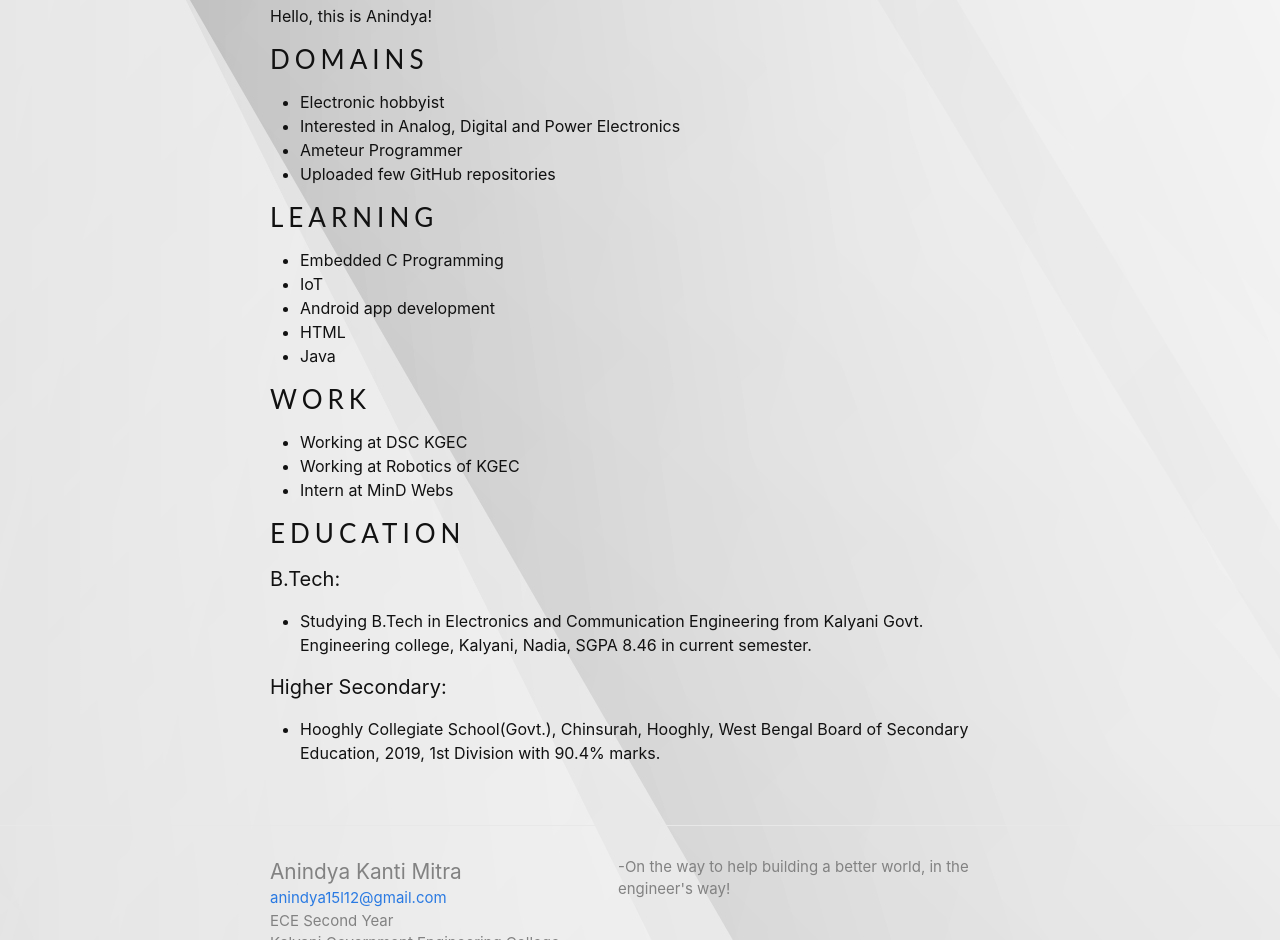
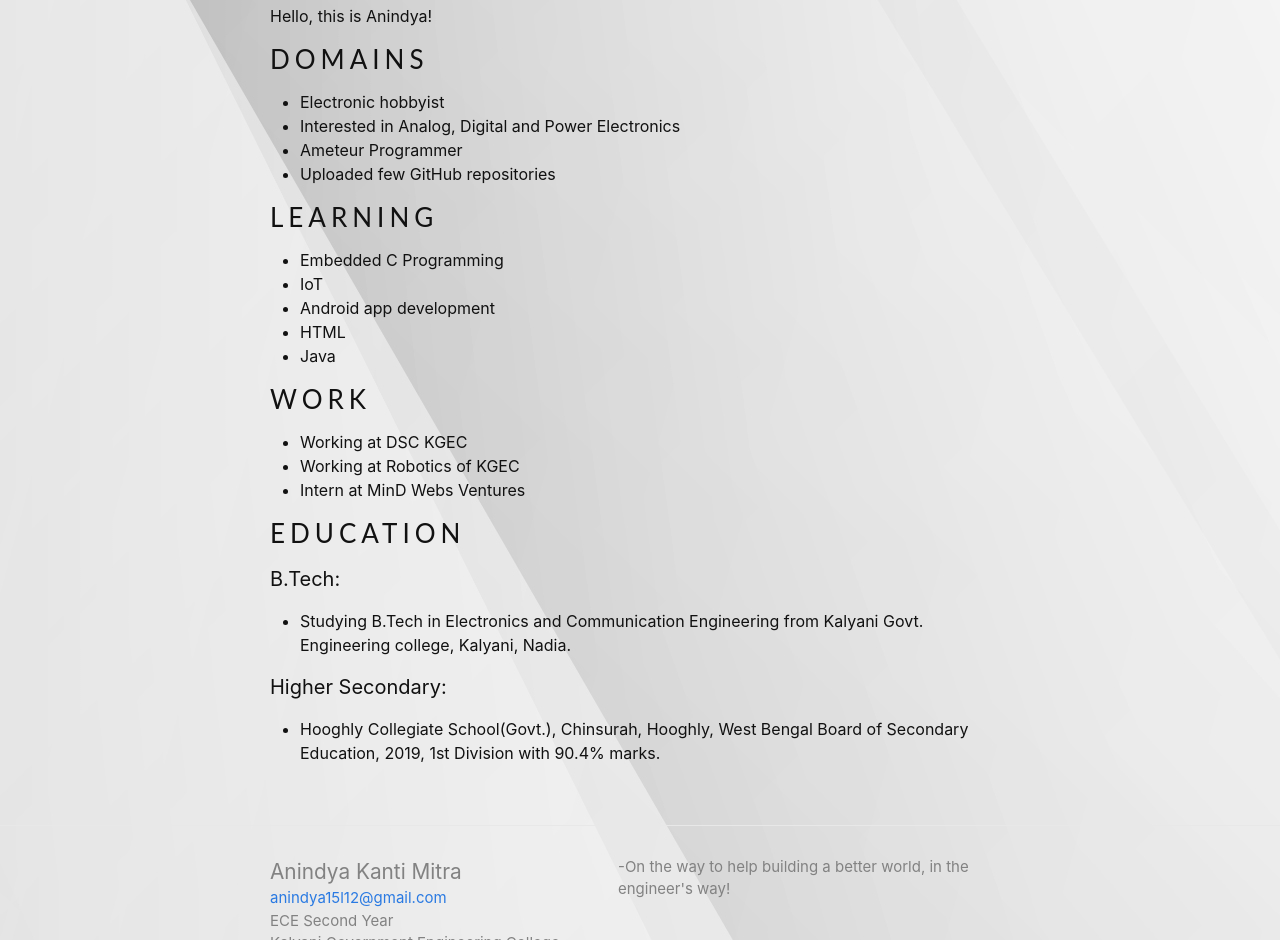
Before and after one commit to AKM15machine/AKM15machine.github.io, a plain HTML site: page about/index.html in a window 1280 px wide. Shown: the part 160-1100 px from the top of the page. Drawn offline with Linux system fonts and the light colour scheme.

Commit message:
Updated About

```diff
--- a/about/index.html
+++ b/about/index.html
@@ -73,15 +73,14 @@
 <ul>
   <li>Working at DSC KGEC</li>
   <li>Working at Robotics  of KGEC</li>
-  <li>Intern at MinD Webs</li>
+  <li>Intern at MinD Webs Ventures</li>
 </ul>
 
 <h3 id="education">Education</h3>
 <h4 id="btech">B.Tech:</h4>
 <ul>
   <li>Studying B.Tech in Electronics and Communication Engineering
-from Kalyani Govt. Engineering college, Kalyani, Nadia,
-SGPA 8.46 in current semester.</li>
+from Kalyani Govt. Engineering college, Kalyani, Nadia.</li>
 </ul>
 
 <h4 id="higher-secondary">Higher Secondary:</h4>
--- a/feed.xml
+++ b/feed.xml
@@ -1,4 +1,4 @@
-<?xml version="1.0" encoding="utf-8"?><feed xmlns="http://www.w3.org/2005/Atom" ><generator uri="https://jekyllrb.com/" version="4.0.0">Jekyll</generator><link href="/feed.xml" rel="self" type="application/atom+xml" /><link href="/" rel="alternate" type="text/html" /><updated>2021-05-01T11:25:34+05:30</updated><id>/feed.xml</id><title type="html">Anindya Kanti Mitra</title><subtitle>-On the way to help building a better world, in the engineer's way!</subtitle><author><name>Anindya Kanti Mitra</name><email>anindya15l12@gmail.com</email></author><entry><title type="html">Solid State Tesla Coil</title><link href="/blog/new/" rel="alternate" type="text/html" title="Solid State Tesla Coil" /><published>2020-06-15T00:00:00+05:30</published><updated>2020-06-15T00:00:00+05:30</updated><id>/blog/solid-state-tesla-coil-blog</id><content type="html" xml:base="/blog/new/">&lt;div&gt;
+<?xml version="1.0" encoding="utf-8"?><feed xmlns="http://www.w3.org/2005/Atom" ><generator uri="https://jekyllrb.com/" version="4.0.0">Jekyll</generator><link href="/feed.xml" rel="self" type="application/atom+xml" /><link href="/" rel="alternate" type="text/html" /><updated>2021-05-01T12:06:31+05:30</updated><id>/feed.xml</id><title type="html">Anindya Kanti Mitra</title><subtitle>-On the way to help building a better world, in the engineer's way!</subtitle><author><name>Anindya Kanti Mitra</name><email>anindya15l12@gmail.com</email></author><entry><title type="html">Solid State Tesla Coil</title><link href="/blog/new/" rel="alternate" type="text/html" title="Solid State Tesla Coil" /><published>2020-06-15T00:00:00+05:30</published><updated>2020-06-15T00:00:00+05:30</updated><id>/blog/solid-state-tesla-coil-blog</id><content type="html" xml:base="/blog/new/">&lt;div&gt;
 &lt;h3&gt;Hi there!&lt;/h3&gt;
 
 &amp;nbsp;In this blog, I will be discussing about the &lt;a href=&quot;https://www.youtube.com/watch?v=Caz6hScxIUc&amp;amp;t=30s&quot; target=&quot;_blank&quot;&gt;solid state tesla coil&lt;/a&gt; that I made.&lt;br /&gt;
```
